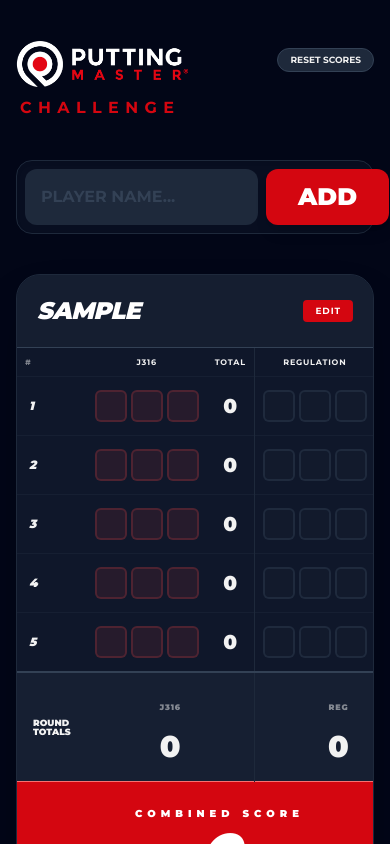
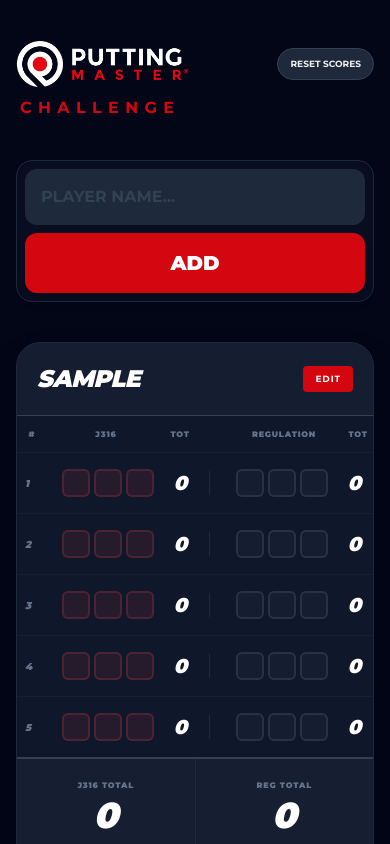
Before and after one commit to Chens99s/puttingmaster, a plain HTML site: page index.html in a window 390 px wide. Both pictures are taken after typing "Sample" into the empty fields and a click on the button "ADD". Shown: the top 844 px of the page. Drawn offline with nearby package versions, Linux system fonts and the light colour scheme.

Commit message:
Responsive update
Mobile version not rendering within frame. Adjusted for app-like feel

```diff
--- a/index.html
+++ b/index.html
@@ -2,13 +2,19 @@
 <html lang="en">
 <head>
     <meta charset="UTF-8">
-    <meta name="viewport" content="width=device-width, initial-scale=1.0, maximum-scale=1.0, user-scalable=no">
+    <meta name="viewport" content="width=device-width, initial-scale=1.0, maximum-scale=1.0, user-scalable=no, viewport-fit=cover">
     <title>PuttingMaster Challenge</title>
     <link href="https://fonts.googleapis.com/css2?family=Montserrat:wght@400;700;900&display=swap" rel="stylesheet">
     <script src="https://cdn.tailwindcss.com"></script>
     <style>
-        body { font-family: 'Montserrat', sans-serif; }
-        .putt-box { transition: all 0.1s ease; touch-action: manipulation; }
+        body {
+            font-family: 'Montserrat', sans-serif;
+            -webkit-text-size-adjust: 100%;
+        }
+        .putt-box {
+            transition: all 0.1s ease;
+            touch-action: manipulation;
+        }
         * { -webkit-tap-highlight-color: transparent; }
 
         /* Brand Colors */
@@ -16,9 +22,19 @@
         .bg-brand-red { background-color: #D40610; }
         .border-brand-red { border-color: #D40610; }
 
-        /* Scoring and UI Gray */
-        .text-scoring-gray { color: #F2F2F2; }
-        .border-scoring-gray { border-color: #F2F2F2; }
+        /* Italic Slant Fix */
+        .italic-slant-fix {
+            padding-right: 0.2em;
+            margin-right: -0.2em;
+        }
+
+        /* Mobile specific adjustments */
+        @media (max-width: 480px) {
+            .putt-box {
+                width: 1.6rem;
+                height: 1.6rem;
+            }
+        }
     </style>
 </head>
 <body class="bg-slate-950 text-slate-100 min-h-screen pb-20 select-none">
@@ -26,17 +42,19 @@
     <div class="max-w-xl mx-auto p-4">
         <header class="flex justify-between items-start mb-10 pt-6">
             <div class="flex flex-col gap-2">
-                <img src="Logo Horizonat Negative Trademark.png" alt="PuttingMaster Logo" class="h-12 w-auto object-contain self-start">
+                <img src="Logo%20Horizonat%20Negative%20Trademark.png"
+                     alt="PuttingMaster Logo"
+                     class="h-12 w-auto object-contain self-start">
                 <p class="text-brand-red text-[16px] uppercase tracking-[0.4em] font-bold ml-1">CHALLENGE</p>
             </div>
-            <button onclick="resetScoresOnly()" class="bg-slate-800 text-[#F2F2F2] text-[9px] px-3 py-1 rounded-full uppercase font-bold border border-slate-700 mt-2">Reset Scores</button>
+            <button onclick="resetScoresOnly()" class="bg-slate-800 text-[#F2F2F2] text-[9px] px-3 py-2 rounded-full uppercase font-bold border border-slate-700 mt-2 active:bg-slate-700 transition-colors">Reset Scores</button>
         </header>
 
-        <div class="flex gap-2 mb-10 bg-slate-900/50 p-2 rounded-2xl border border-slate-800 shadow-inner">
+        <div class="flex flex-col sm:flex-row gap-2 mb-10 bg-slate-900/50 p-2 rounded-2xl border border-slate-800 shadow-inner">
             <input id="playerName" type="text" placeholder="PLAYER NAME..."
                 onkeydown="if(event.key === 'Enter') addPlayer()"
                 class="flex-grow p-4 rounded-xl bg-slate-800 border-none text-white focus:ring-2 focus:ring-brand-red outline-none font-bold placeholder:text-slate-700 uppercase">
-            <button onclick="addPlayer()" class="bg-brand-red hover:brightness-110 px-8 rounded-xl font-black text-white transition-all active:scale-95 text-2xl shadow-lg">ADD</button>
+            <button onclick="addPlayer()" class="bg-brand-red hover:brightness-110 px-8 py-4 sm:py-0 rounded-xl font-black text-white transition-all active:scale-95 text-xl shadow-lg">ADD</button>
         </div>
 
         <div id="playersList" class="space-y-12"></div>
@@ -105,80 +123,79 @@
                 let jGrandTotal = 0;
                 let rGrandTotal = 0;
 
-                let tableRows = '';
+                let holeRows = '';
                 for(let i=0; i<5; i++) {
                     const hJCount = player.j316[i].filter(s => s === 1).length;
                     const hRCount = player.reg[i].filter(s => s === 1).length;
                     jGrandTotal += hJCount;
                     rGrandTotal += hRCount;
 
-                    tableRows += `
-                        <tr class="border-t border-slate-800/50">
-                            <td class="py-5 px-3 text-[12px] font-black text-[#F2F2F2] uppercase italic">${i+1}</td>
-                            <td class="p-2">
-                                <div class="flex gap-1 justify-center">
+                    holeRows += `
+                        <div class="grid grid-cols-12 items-center border-t border-slate-800/50 py-4 px-1">
+                            <div class="col-span-1 text-[10px] font-black text-slate-500 italic uppercase ml-1">${i+1}</div>
+
+                            <div class="col-span-4 flex gap-1 justify-center">
                                 ${player.j316[i].map((state, pIdx) => `
                                     <div onclick="togglePutt(${player.id}, 'j316', ${i}, ${pIdx})"
-                                             class="putt-box w-8 h-8 rounded-md border-2 ${state === 1 ? 'bg-green-500 border-green-400' : 'bg-red-500/10 border-red-500/20'}">
+                                         class="putt-box w-7 h-7 sm:w-8 sm:h-8 rounded-md border-2 ${state === 1 ? 'bg-green-500 border-green-400 shadow-[0_0_10px_rgba(34,197,94,0.3)]' : 'bg-red-500/10 border-red-500/20'}">
                                     </div>
                                 `).join('')}
                             </div>
-                            </td>
-                            <td class="p-2 text-center">
-                                <span class="text-[#F2F2F2] font-black text-xl">${hJCount}</span>
-                            </td>
-                            <td class="p-2 border-l border-slate-800">
-                                <div class="flex gap-1 justify-center">
+                            <div class="col-span-1 text-center font-black text-xl text-white italic">${hJCount}</div>
+
+                            <div class="col-span-1 border-l border-slate-800 h-6 mx-auto"></div>
+
+                            <div class="col-span-4 flex gap-1 justify-center">
                                 ${player.reg[i].map((state, pIdx) => `
                                     <div onclick="togglePutt(${player.id}, 'reg', ${i}, ${pIdx})"
-                                             class="putt-box w-8 h-8 rounded-md border-2 ${state === 1 ? 'bg-green-500 border-green-400' : 'bg-slate-800/20 border-slate-700/40'}">
+                                         class="putt-box w-7 h-7 sm:w-8 sm:h-8 rounded-md border-2 ${state === 1 ? 'bg-green-500 border-green-400 shadow-[0_0_10px_rgba(34,197,94,0.3)]' : 'bg-slate-800/40 border-slate-700/60'}">
                                     </div>
                                 `).join('')}
                             </div>
-                            </td>
-                            <td class="p-2 text-center">
-                                <span class="text-[#F2F2F2] font-black text-xl">${hRCount}</span>
-                            </td>
-                        </tr>
+                            <div class="col-span-1 text-center font-black text-xl text-white italic">${hRCount}</div>
+                        </div>
                     `;
                 }
 
                 const card = document.createElement('div');
                 card.className = "bg-slate-900 rounded-3xl border border-slate-800 shadow-2xl overflow-hidden";
                 card.innerHTML = `
-                    <div class="bg-slate-800/40 p-5 flex justify-between items-center border-b border-slate-700">
-                        <h2 class="text-2xl font-black text-white italic tracking-tight uppercase">${player.name}</h2>
-                        <button onclick="editName(${player.id})" class="bg-brand-red hover:brightness-110 text-white text-[9px] px-3 py-1 rounded font-bold uppercase tracking-widest">Edit</button>
+                    <div class="bg-slate-800/40 p-5 flex justify-between items-center border-b border-slate-700 overflow-visible">
+                        <div class="overflow-visible flex-grow">
+                            <h2 class="text-2xl font-black text-white italic tracking-tight uppercase italic-slant-fix">${player.name}</h2>
                         </div>
-                    <table class="w-full">
-                        <thead>
-                            <tr class="text-[8px] font-black uppercase tracking-widest text-[#F2F2F2] text-center">
-                                <th class="p-2 text-left opacity-50">#</th>
-                                <th class="p-2">J316</th>
-                                <th class="p-2">Total</th>
-                                <th class="p-2 border-l border-slate-800">Regulation</th>
-                                <th class="p-2">Total</th>
-                            </tr>
-                        </thead>
-                        <tbody>${tableRows}</tbody>
-                        <tfoot class="bg-slate-800/50 border-t-2 border-slate-700 text-center">
-                            <tr>
-                                <td class="p-4 text-[9px] font-black text-[#F2F2F2] uppercase leading-none text-left">Round<br>Totals</td>
-                                <td colspan="2" class="p-4 font-black text-[#F2F2F2] text-3xl border-r border-slate-800">
-                                    <span class="text-[8px] block text-[#F2F2F2] opacity-50 mb-1 tracking-widest">J316</span>${jGrandTotal}
-                                </td>
-                                <td colspan="2" class="p-4 font-black text-[#F2F2F2] text-3xl">
-                                     <span class="text-[8px] block text-[#F2F2F2] opacity-50 mb-1 tracking-widest">REG</span>${rGrandTotal}
-                                </td>
-                            </tr>
-                            <tr class="bg-brand-red border-t border-red-400">
-                                <td colspan="5" class="py-6 px-4">
-                                    <div class="text-[10px] font-black text-white uppercase tracking-[0.5em] mb-1">Combined Score</div>
-                                    <div class="font-black text-white text-6xl italic leading-none">${jGrandTotal + rGrandTotal}</div>
-                                </td>
-                            </tr>
-                        </tfoot>
-                    </table>
+                        <button onclick="editName(${player.id})" class="bg-brand-red hover:brightness-110 text-white text-[9px] px-3 py-1.5 rounded font-bold uppercase tracking-widest transition-all active:scale-95 shrink-0 ml-4">Edit</button>
+                    </div>
+
+                    <div class="w-full">
+                        <div class="grid grid-cols-12 text-[8px] font-black uppercase tracking-widest text-slate-500 py-3 text-center">
+                            <div class="col-span-1 px-2">#</div>
+                            <div class="col-span-4">J316</div>
+                            <div class="col-span-1">TOT</div>
+                            <div class="col-span-1"></div>
+                            <div class="col-span-4 uppercase">Regulation</div>
+                            <div class="col-span-1">TOT</div>
+                        </div>
+
+                        <div>${holeRows}</div>
+
+                        <div class="bg-slate-800/50 border-t-2 border-slate-700">
+                            <div class="flex divide-x divide-slate-800">
+                                <div class="flex-1 p-5 text-center">
+                                    <span class="text-[8px] block text-slate-500 uppercase font-black tracking-widest mb-1">J316 Total</span>
+                                    <span class="text-4xl font-black text-white italic italic-slant-fix">${jGrandTotal}</span>
+                                </div>
+                                <div class="flex-1 p-5 text-center">
+                                    <span class="text-[8px] block text-slate-500 uppercase font-black tracking-widest mb-1">REG Total</span>
+                                    <span class="text-4xl font-black text-white italic italic-slant-fix">${rGrandTotal}</span>
+                                </div>
+                            </div>
+                            <div class="bg-brand-red p-8 text-center shadow-[inset_0_2px_15px_rgba(0,0,0,0.4)]">
+                                <div class="text-[10px] font-black text-white uppercase tracking-[0.5em] mb-2 opacity-90">Combined Score</div>
+                                <div class="font-black text-white text-7xl italic leading-none italic-slant-fix">${jGrandTotal + rGrandTotal}</div>
+                            </div>
+                        </div>
+                    </div>
                 `;
                 container.appendChild(card);
             });
```
Lines whose indentation alone changed are shown as unchanged.
